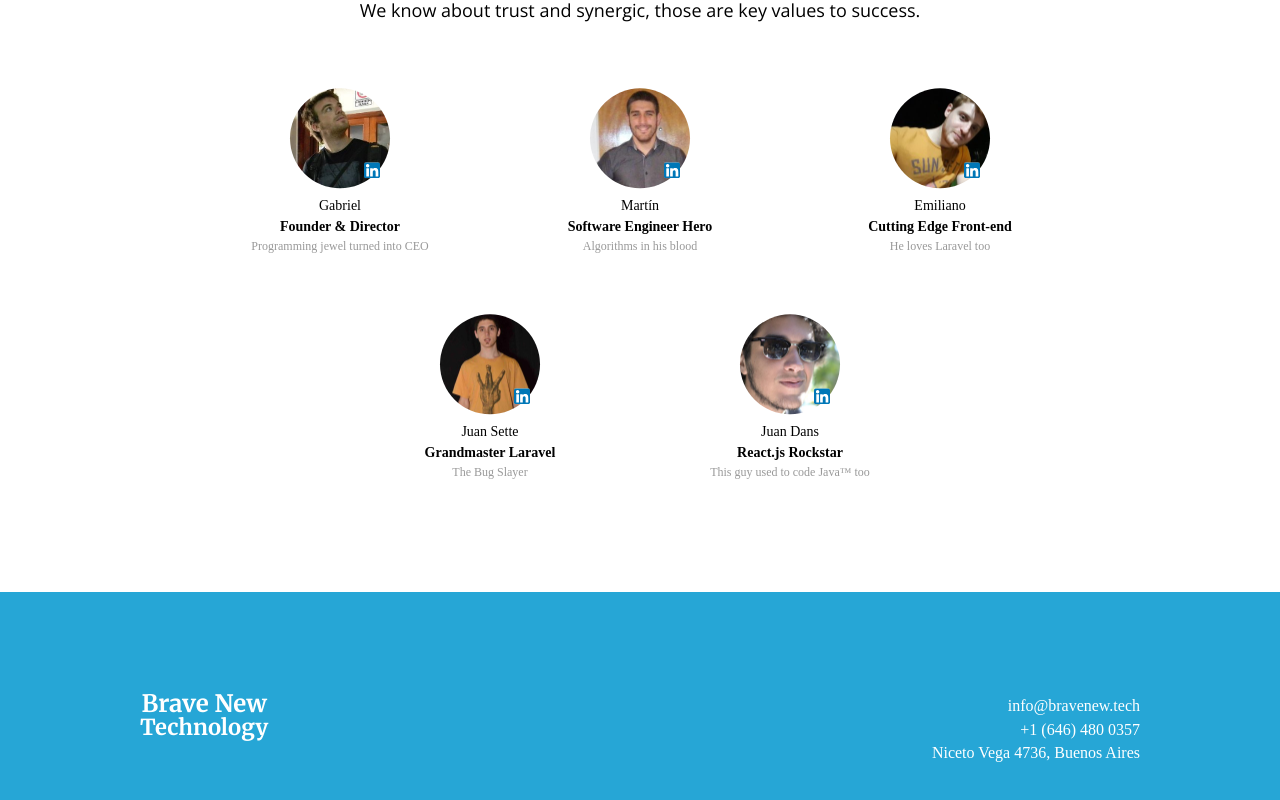
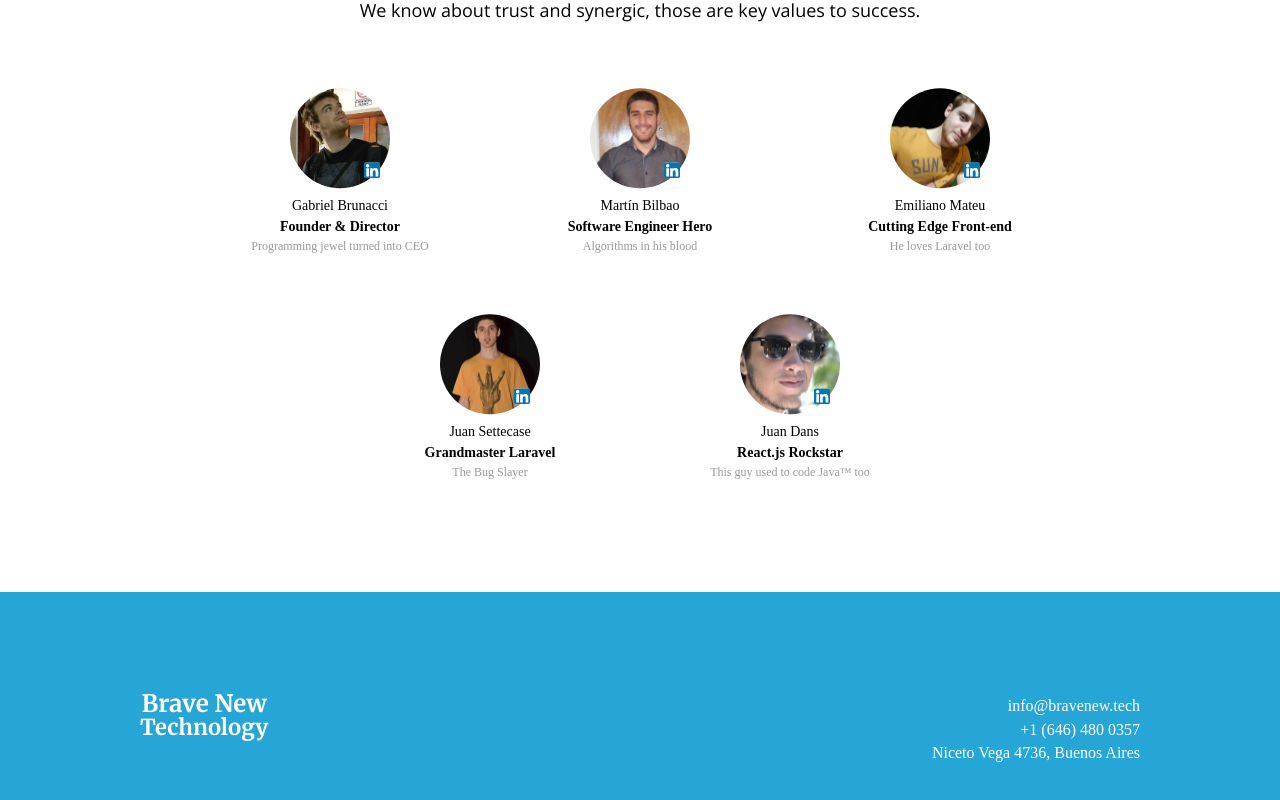
Before and after one commit to BNT-AR/bnt-ar.github.io, a React (Create React App) app: page / in a window 1280 px wide. Shown: the part 4867-5667 px from the top of the page. Built offline with nearby package versions, Linux system fonts and the light colour scheme; a web font is replaced by a local one.

Commit message:
Update members name and surname

```diff
--- a/src/components/Team/index.js
+++ b/src/components/Team/index.js
@@ -24,7 +24,7 @@ class Stack extends Component {
               <li>
                 <Member
                   image={GBrunacci}
-                  name={'Gabriel'}
+                  name={'Gabriel Brunacci'}
                   title={'Founder & Director'}
                   description={'Programming jewel turned into CEO'}
                   linkedIn={'https://www.linkedin.com/in/gabrielbrunacci/'}
@@ -33,7 +33,7 @@ class Stack extends Component {
               <li>
                 <Member
                   image={MBilbao}
-                  name={'Martín'}
+                  name={'Martín Bilbao'}
                   title={'Software Engineer Hero'}
                   description={'Algorithms in his blood'}
                   linkedIn={'https://www.linkedin.com/in/martin-bilbao-51a5b31b/'}
@@ -42,7 +42,7 @@ class Stack extends Component {
               <li>
                 <Member
                   image={EMateu}
-                  name={'Emiliano'}
+                  name={'Emiliano Mateu'}
                   title={'Cutting Edge Front-end'}
                   description={'He loves Laravel too'}
                   linkedIn={'https://www.linkedin.com/in/mateuemiliano/'}
@@ -51,7 +51,7 @@ class Stack extends Component {
               <li>
                 <Member
                   image={JCtkc}
-                  name={'Juan Sette'}
+                  name={'Juan Settecase'}
                   title={'Grandmaster Laravel'}
                   description={'The Bug Slayer'}
                   linkedIn={'https://www.linkedin.com/in/juan-ignacio-settecase/'}
```
